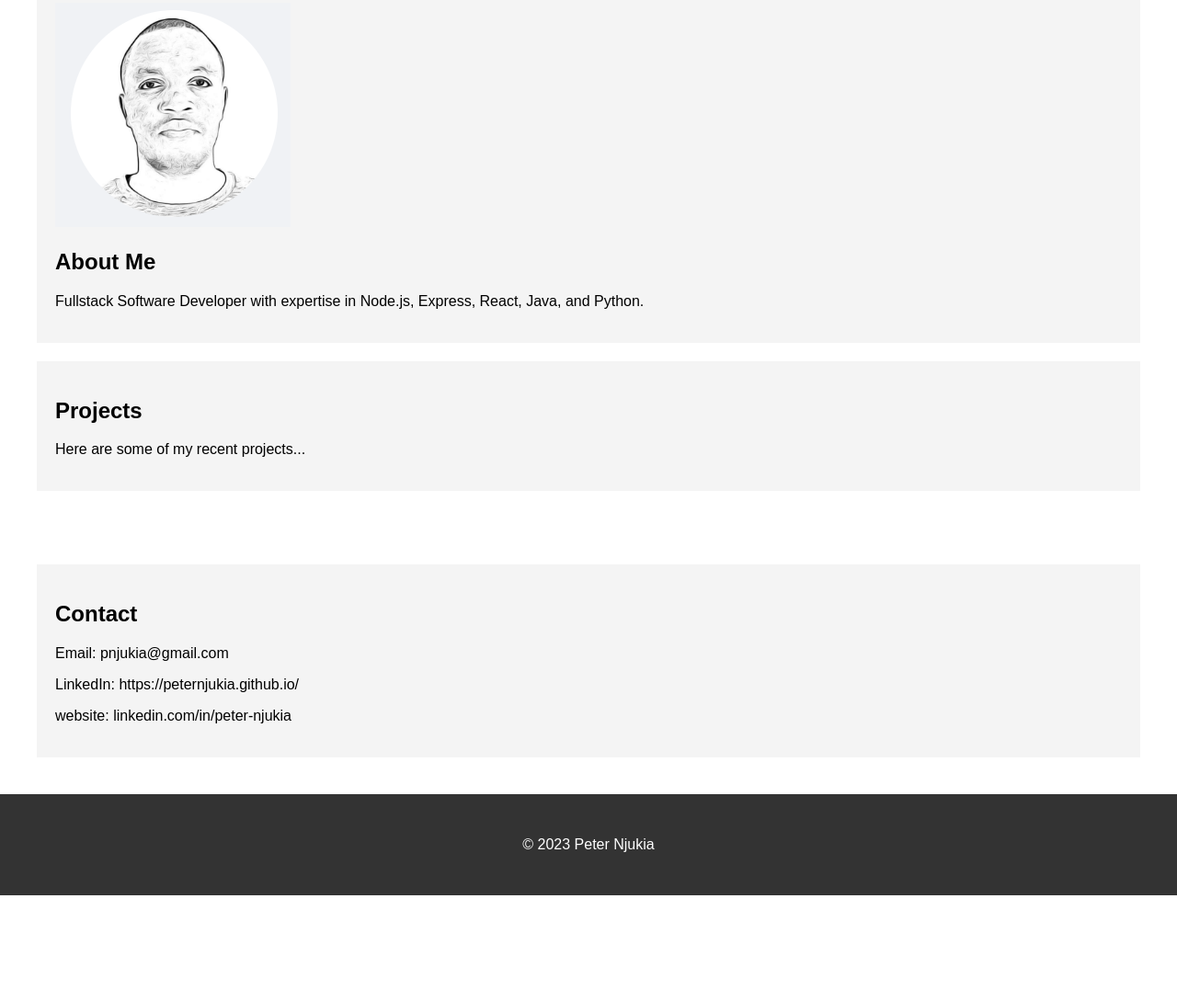
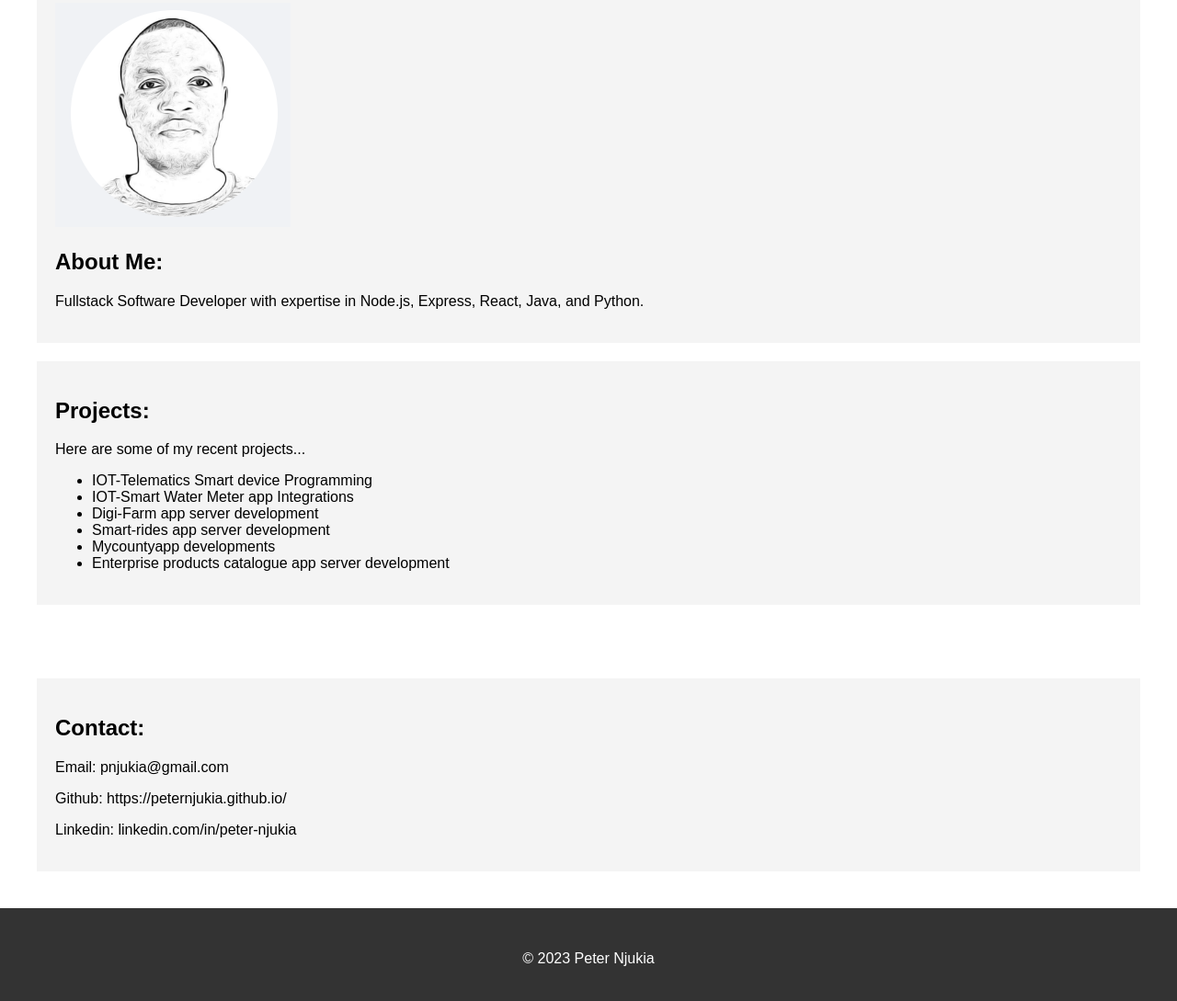
Before and after one commit to PeterNjukia/PeterNjukia.github.io, a plain HTML site: page index.html in a window 1280 px wide. Shown: the part 219-1308 px from the top of the page at 92% size. Before the commit the page ends 1193 px from the top, so only its background shows below. Drawn offline with Linux system fonts and the light colour scheme.

Commit message:
files updates

```diff
--- a/index.html
+++ b/index.html
@@ -23,22 +23,31 @@
   <main class="container">
     <section id="about" class="card">
       <img src="images/pnjukiagit.png" alt="Peter Njukia">
-      <h2>About Me</h2>
+      <h2>About Me:</h2>
       <p>Fullstack Software Developer with expertise in Node.js, Express, React, Java, and Python.</p>
     </section>
 
     <section id="projects" class="card">
-      <h2>Projects</h2>
+      <h2>Projects:</h2>
       <p>Here are some of my recent projects...</p>
+      <ul>
+        <li>IOT-Telematics Smart device Programming</li>
+        <li>IOT-Smart Water Meter app Integrations</li>
+        <li>Digi-Farm app server development</li>
+        <li>Smart-rides app server development</li>
+        <li>Mycountyapp developments</li>
+        <li>Enterprise products catalogue app server development</li>
+      </ul>
+
     </section>
   </main>
 
   <aside class="container">
     <div class="card">
-      <h2>Contact</h2>
+      <h2>Contact:</h2>
       <p>Email: pnjukia@gmail.com</p>
-      <p>LinkedIn: https://peternjukia.github.io/</p>
-      <p>website: linkedin.com/in/peter-njukia</p>
+      <p>Github: https://peternjukia.github.io/</p>
+      <p>Linkedin: linkedin.com/in/peter-njukia</p>
     </div>
   </aside>
 
```
